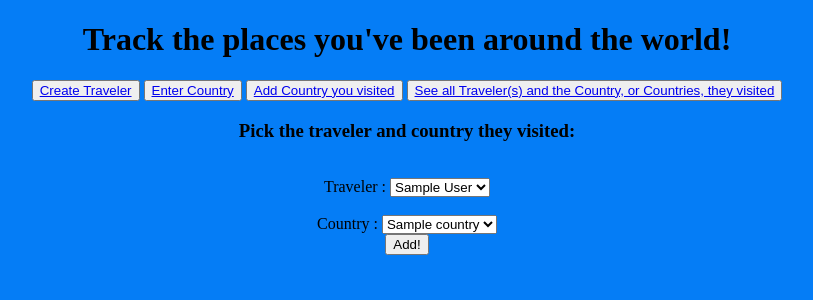
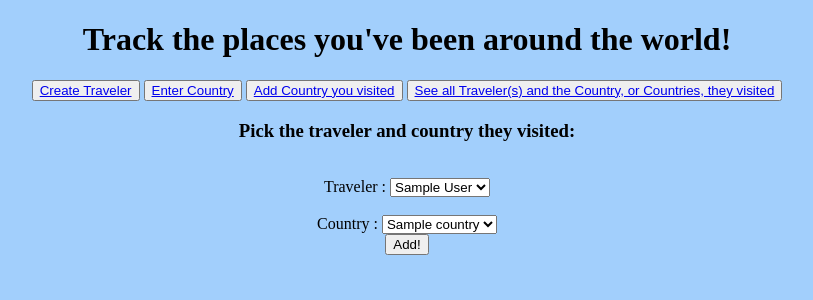
Before and after one commit to Jamalh8/Travel-app, a Flask app: page /add in a window 1280 px wide. Shown: the top 300 px of the page, without its empty margins (233-1046 px from the left). Run offline with Flask 2, Linux system fonts and the light colour scheme; tables that the repository leaves empty hold one stand-in row (values such as "Sample post").

Commit message:
testing webhook2

```diff
--- a/application/templates/main.html
+++ b/application/templates/main.html
@@ -5,7 +5,7 @@
     </head>
     <style>
         body{
-        background-color: rgb(5, 125, 246);
+        background-color: rgb(162, 207, 252);
     }
     .container {
   width: 90%;
```
